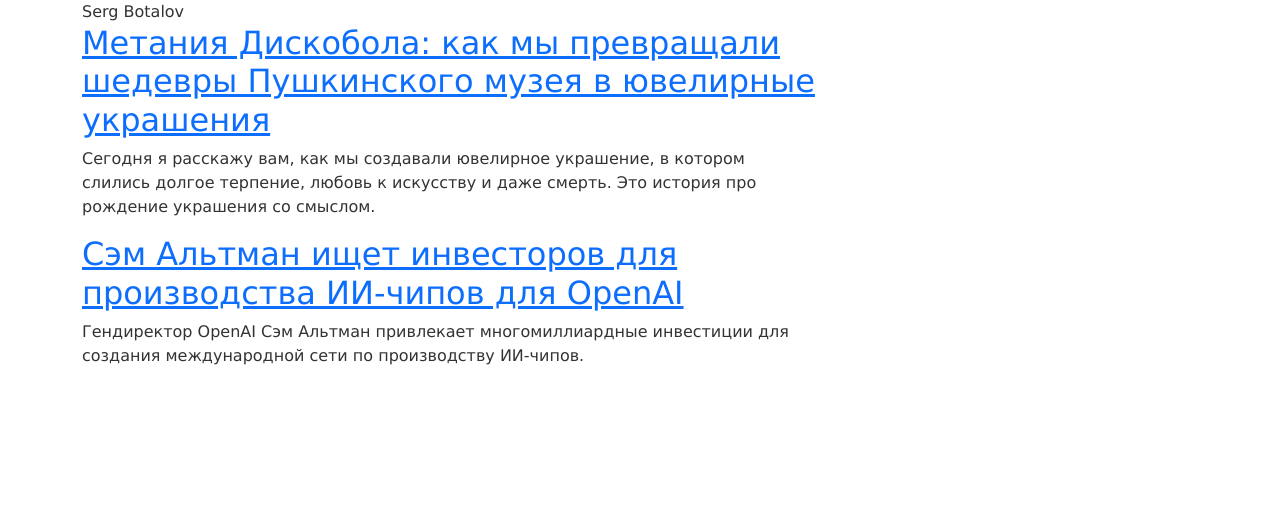
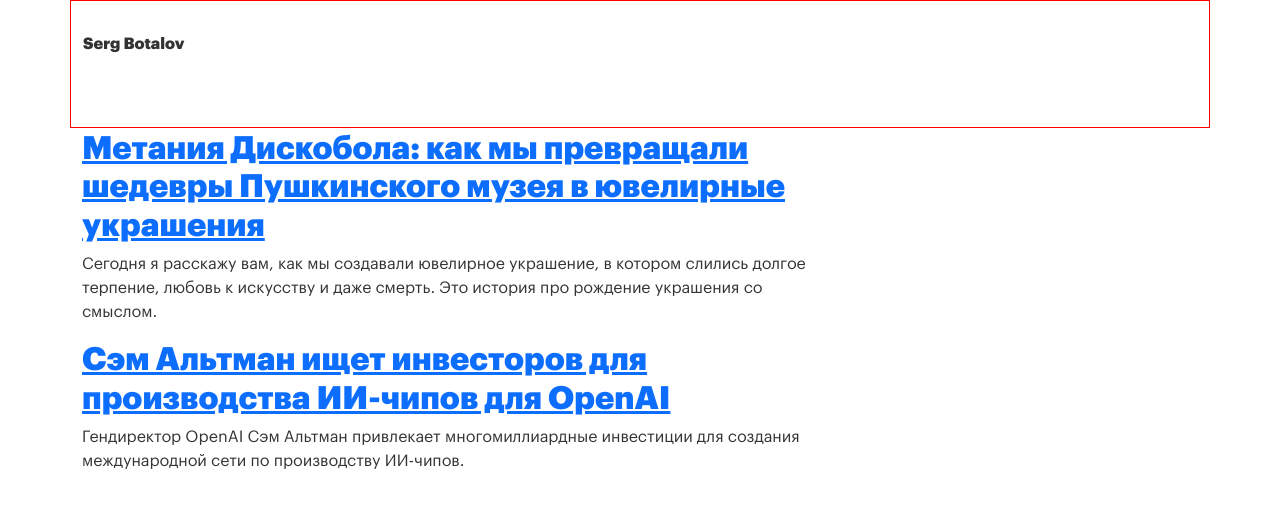
Before and after one commit to BotalovSerg/portfolio, a Django app: page / in a window 1280 px wide. Shown: the top 508 px of the page. Run offline with Django 5.2, Linux system fonts and the light colour scheme; data comes from the database, SQL or seed files in the repository.

Commit message:
add style

```diff
--- a/blog/static/blog/style.css
+++ b/blog/static/blog/style.css
@@ -1,4 +1,34 @@
+@font-face {
+  font-family: graphik-regular;
+  src: url("../fonts/Graphik-Regular-Cy-Web.woff2") format("woff2"), url("../fonts/Graphik-Regular-Cy-Web.woff") format("woff");
+  font-weight: normal;
+  font-style: normal;
+}
+
+@font-face {
+  font-family: graphik-black;
+  src: url("../fonts/Graphik-Black-Cy-Web.woff2") format("woff2"), url("../fonts/Graphik-Black-Cy-Web.woff") format("woff");
+  font-weight: normal;
+  font-style: normal;
+}
+
+
 body {
   color: #333;
-  font-family: Verdana, Arial, Helvetica, sans-serif;
+  font-size: 16px;
+  font-family: graphik-regular, Arial, Helvetica, sans-serif;
 }
+
+.page-header {
+  border: 1px solid red;
+  height: 8em;
+}
+
+h1, h2, h3 {
+  font-family: graphik-black, Arial, Helvetica, sans-serif;
+}
+
+h1.avatar-top {
+  font-size: 1em;
+  margin-top: 2em;
+}
--- a/blog/templates/blog/home_page.html
+++ b/blog/templates/blog/home_page.html
@@ -4,12 +4,11 @@
 
 {% block content %}
 <div class="container">
-    <div class="blog">
-    <div class="row">
+    <div class="row page-header">
         <div class="col">
-            <div class="avatar">
+            <h1 class="avatar-top">
                 <span class="author-name">Serg Botalov</span>
-            </div>
+            </h1>
         </div>
     </div>
 
@@ -27,7 +26,6 @@
             </div>
         </div>
     </div>
-    </div>
 
 
 </div>
```
Also changed, not shown: blog/static/fonts/Graphik-Black-Cy-Web.woff (renamed from blog/Graphik-Black-Cy-Web.woff), blog/static/fonts/Graphik-Black-Cy-Web.woff2 (renamed from blog/Graphik-Black-Cy-Web.woff2), blog/static/fonts/Graphik-Regular-Cy-Web.woff (renamed from blog/Graphik-Regular-Cy-Web.woff), blog/static/fonts/Graphik-Regular-Cy-Web.woff2 (renamed from blog/Graphik-Regular-Cy-Web.woff2).
